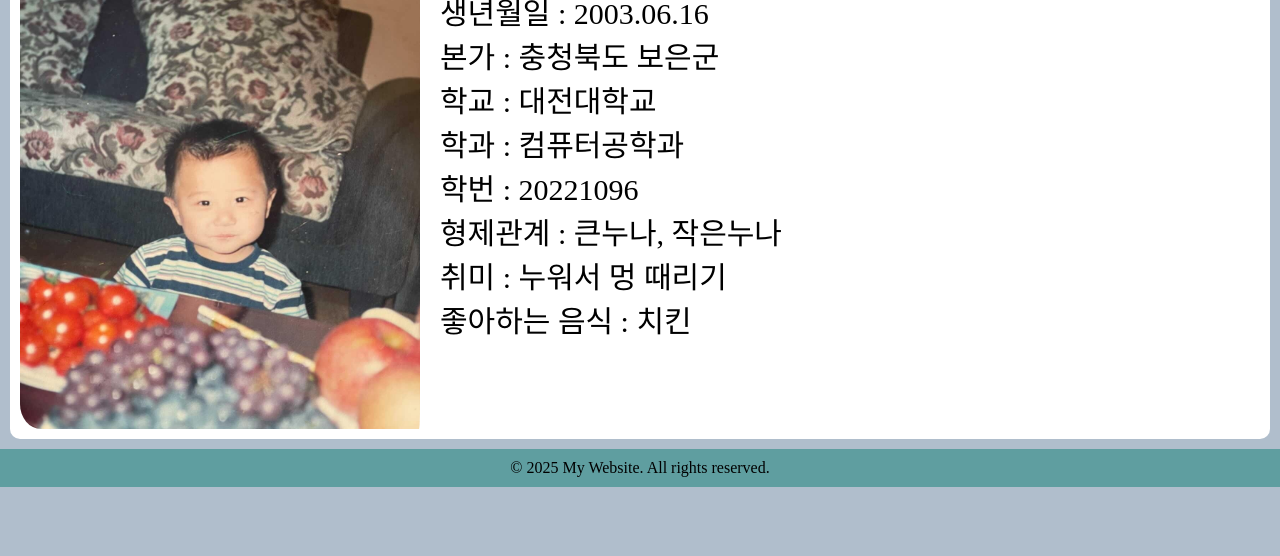
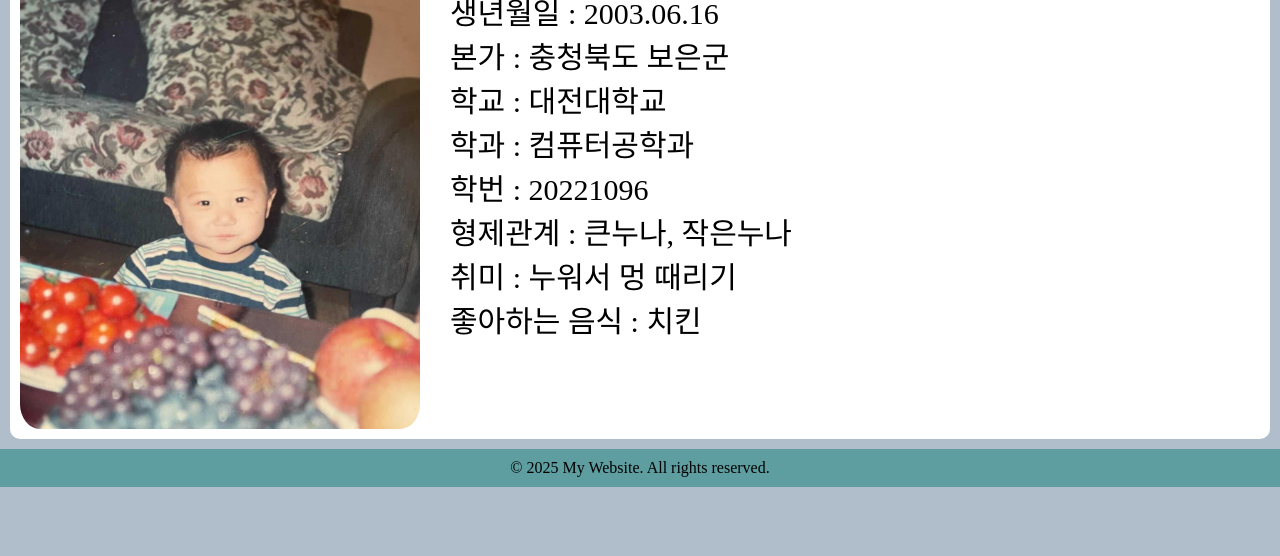
Before and after one commit to ClCl616/AboutMe, a plain HTML site: page index.html in a window 1280 px wide. Shown: the part 244-800 px from the top of the page. Drawn offline with Linux system fonts and the light colour scheme.

Commit message:
img margin 조정

```diff
--- a/style.css
+++ b/style.css
@@ -43,7 +43,9 @@ main {
     width: 400px;
     height: 500px;
     border-radius: 5%;
-    padding-right: 20px;
+    /* padding-left: 1px;
+    padding-right: 20px; */
+    margin-right: 30px;
 }
 
 .name {
```
